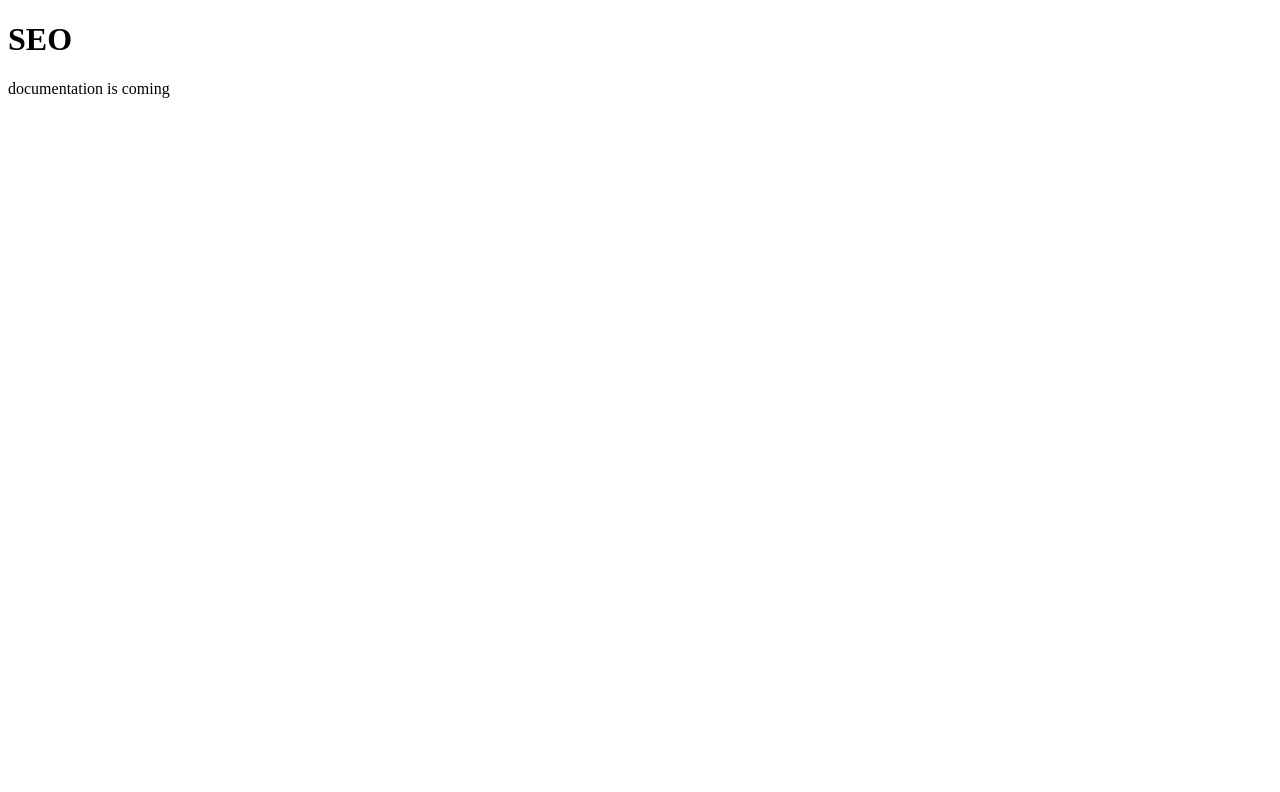
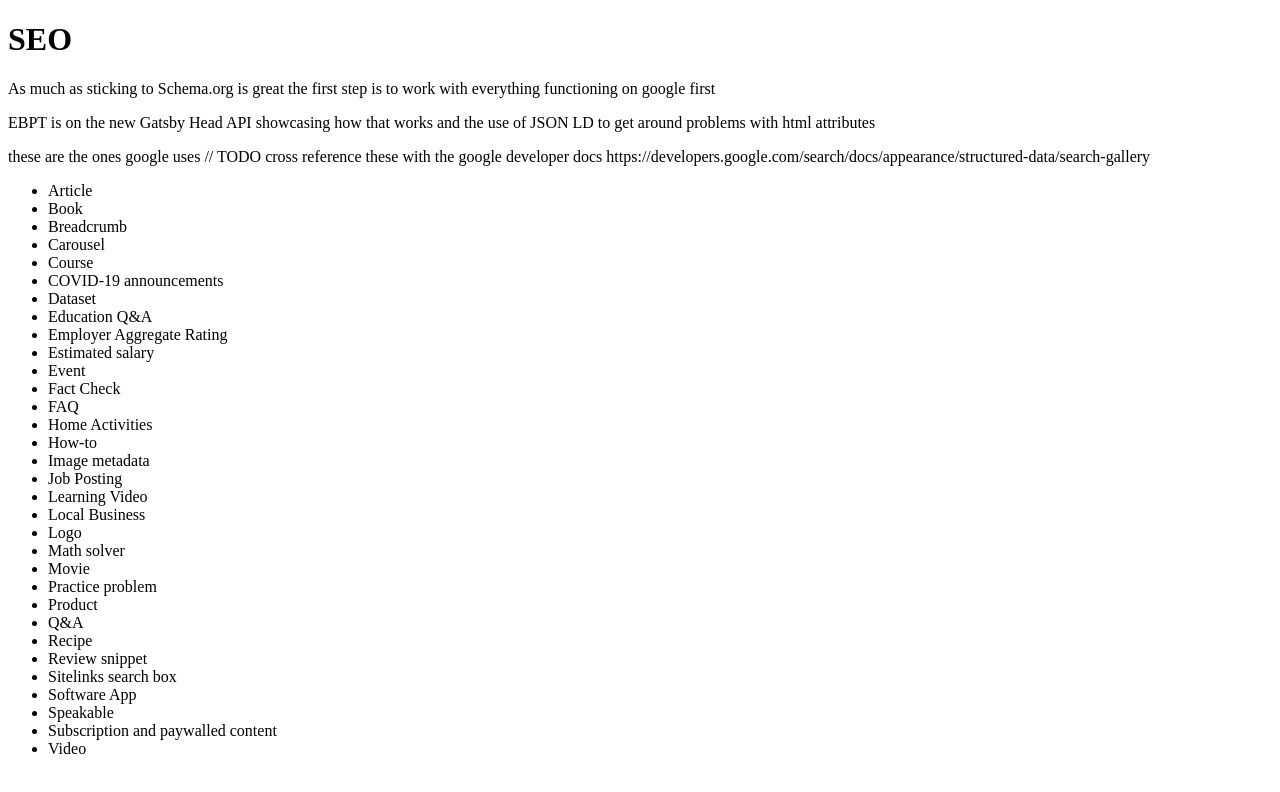
Before and after one commit to rileybathurst/styleguide-tahoewebshop, a Gatsby site: page /seo in a window 1280 px wide. Built offline with nearby package versions, Linux system fonts and the light colour scheme; Gatsby itself is replaced by a stand-in of ours.

Commit message:
seo ideas

```diff
--- a/src/pages/seo.js
+++ b/src/pages/seo.js
@@ -5,9 +5,53 @@
     <main>
       <title>SEO</title>
       <h1>SEO</h1>
+
+      <p>As much as sticking to Schema.org is great the first step is to work with everything functioning on google first</p>
+
+      <p>EBPT is on the new Gatsby Head API showcasing how that works and the use of JSON LD to get around problems with html attributes</p>
+
       <p>
-        documentation is coming
+        these are the ones google uses
+        // TODO cross reference these with the google developer docs
+        https://developers.google.com/search/docs/appearance/structured-data/search-gallery
+
+        <ul>
+          <li>Article</li>
+          <li>Book</li>
+          <li>Breadcrumb</li>
+          <li>Carousel</li>
+          <li>Course</li>
+          <li>COVID-19 announcements</li>
+          <li>Dataset</li>
+          <li>Education Q&A</li>
+          <li>Employer Aggregate Rating</li>
+          <li>Estimated salary</li>
+          <li>Event</li>
+          <li>Fact Check</li>
+          <li>FAQ</li>
+          <li>Home Activities</li>
+          <li>How-to</li>
+          <li>Image metadata</li>
+          <li>Job Posting</li>
+          <li>Learning Video</li>
+          <li>Local Business</li>
+          <li>Logo</li>
+          <li>Math solver</li>
+          <li>Movie</li>
+          <li>Practice problem</li>
+          <li>Product</li>
+          <li>Q&A</li>
+          <li>Recipe</li>
+          <li>Review snippet</li>
+          <li>Sitelinks search box</li>
+          <li>Software App</li>
+          <li>Speakable</li>
+          <li>Subscription and paywalled content</li>
+          <li>Video</li>
+        </ul>
       </p>
+
+
     </main>
   )
 }
```
